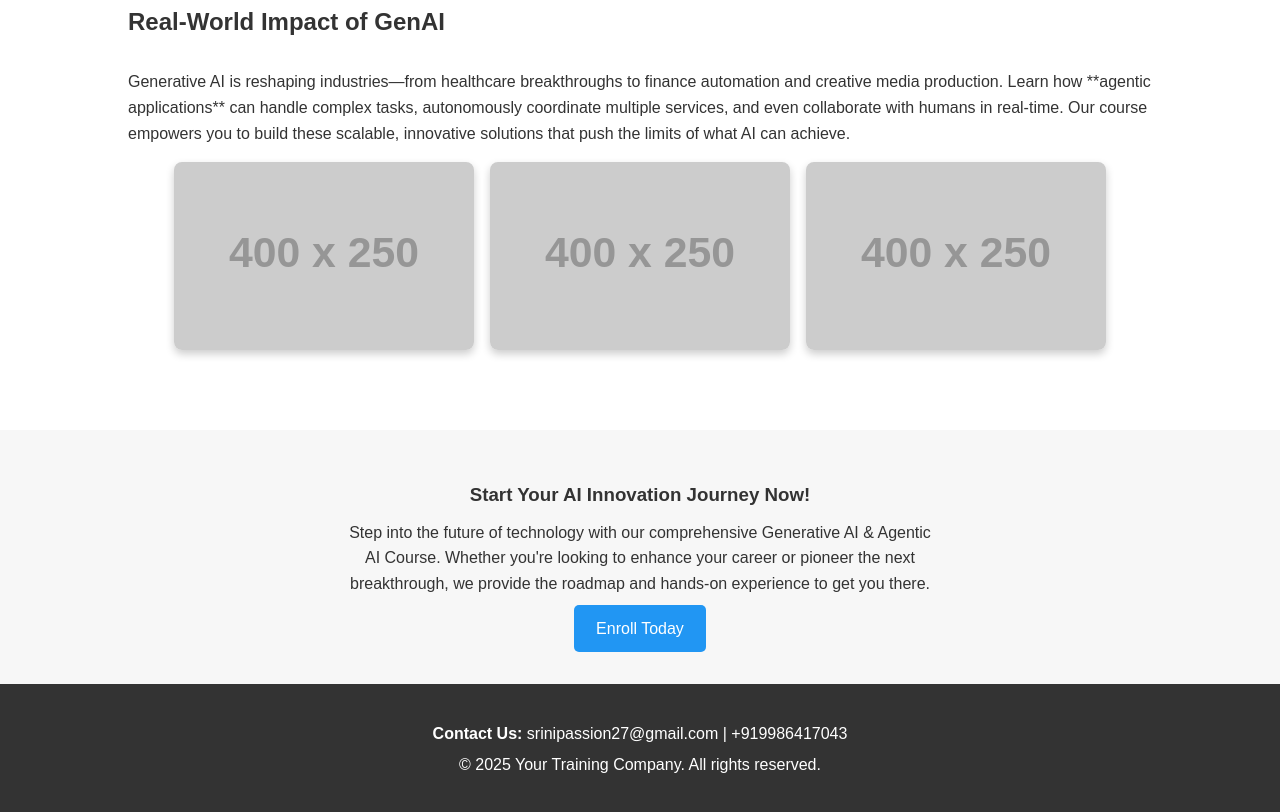
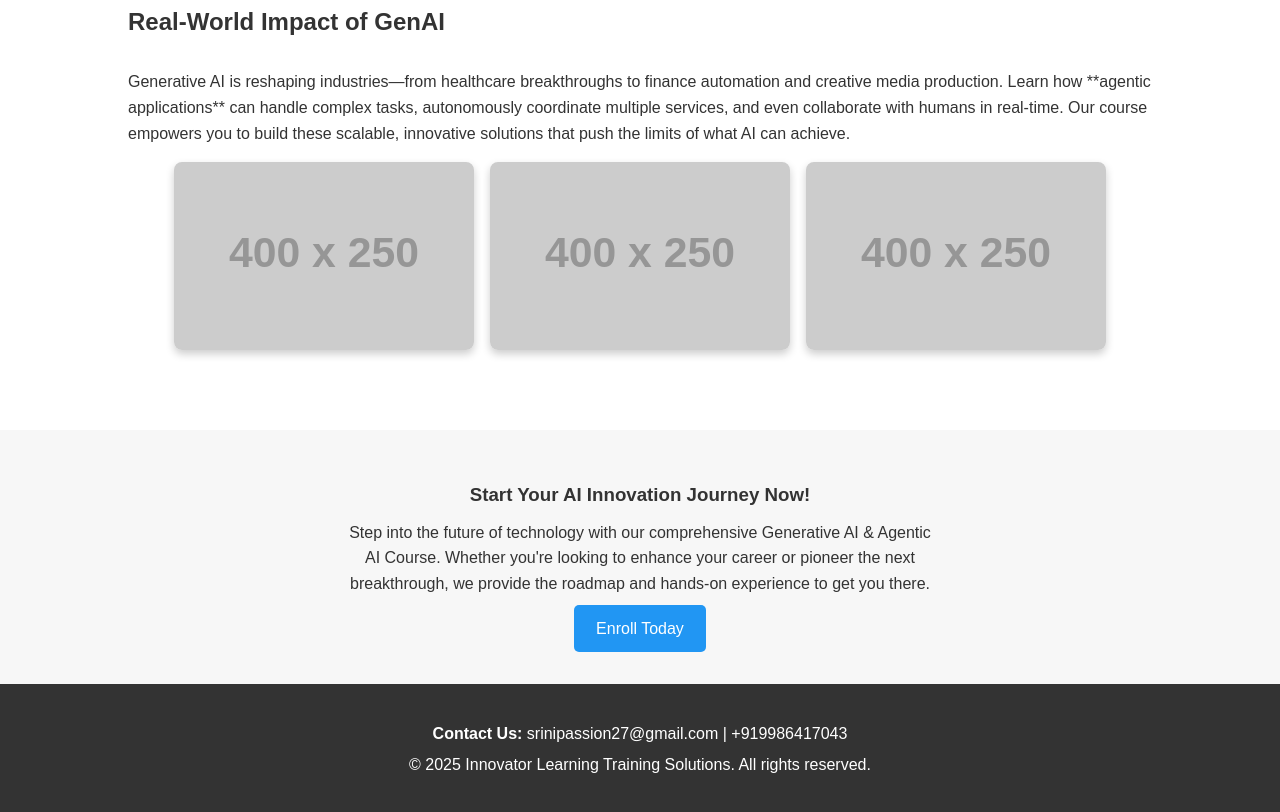
Before and after one commit to srinivasahelwar/GenAI, a plain HTML site: page index.html in a window 1280 px wide. Shown: the part 1868-2680 px from the top of the page. Drawn offline with Linux system fonts and the light colour scheme; placeholder pictures from the web are drawn by us.

Commit message:
Update index.html

```diff
--- a/index.html
+++ b/index.html
@@ -247,7 +247,7 @@
   <!-- Footer -->
   <footer>
     <p><strong>Contact Us:</strong> srinipassion27@gmail.com | +919986417043 </p>
-    <p>© 2025 Your Training Company. All rights reserved.</p>
+    <p>© 2025 Innovator Learning Training Solutions. All rights reserved.</p>
   </footer>
 
 </body>
```
